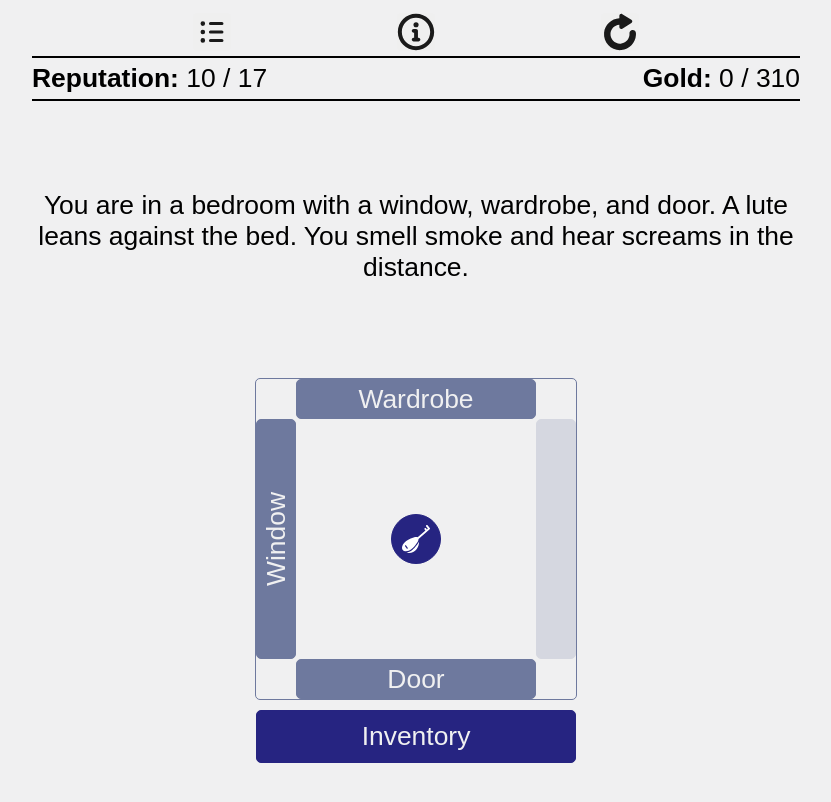
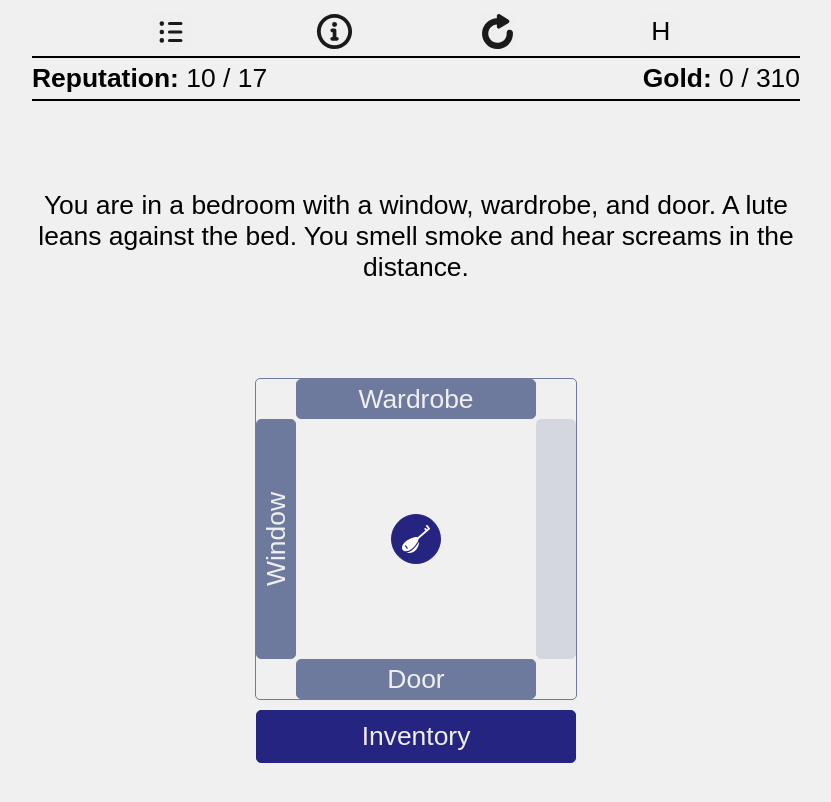
Before and after one commit to skedwards88/dragon, a React app: page / in a window 1280 px wide. Shown: the top 802 px of the page, without its empty margins (224-1055 px from the left). Built offline with nearby package versions, Linux system fonts and the light colour scheme.

Commit message:
add test event

```diff
--- a/src/components/location.js
+++ b/src/components/location.js
@@ -227,6 +227,16 @@ export default function Location({
         ) : (
           <></>
         )}
+        <button
+          onClick={() =>
+            window.gtag("event", "test_click", {
+              app_name: "Dragon",
+              custom: "custom data",
+            })
+          }
+        >
+          H
+        </button>
       </div>
       <Stats gameState={gameState} />
       <div className="description">
```
